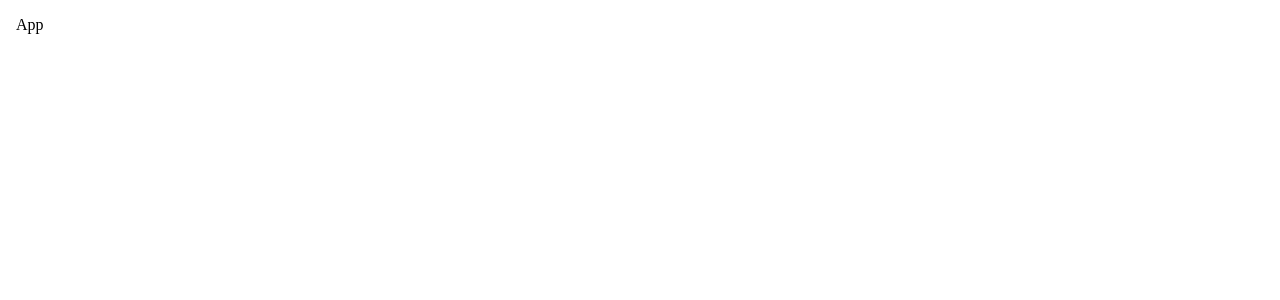
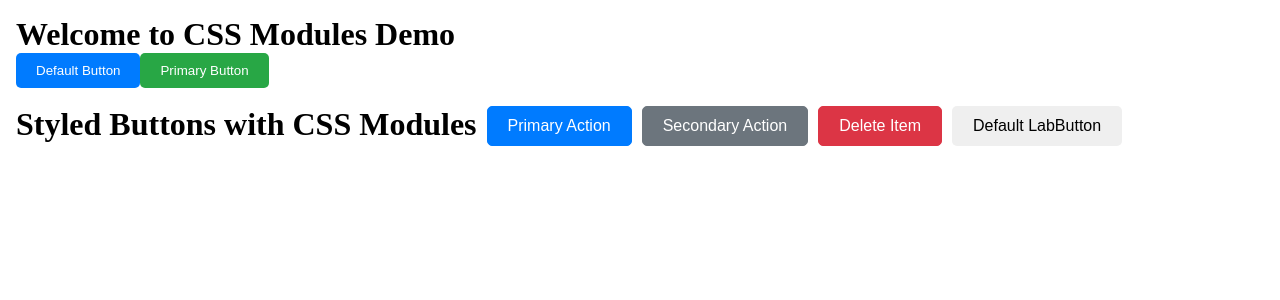
Before and after one commit to gech71/class-teach, a React (Vite) app: page / in a window 1280 px wide. Shown: the top 300 px of the page. Built offline with nearby package versions, Linux system fonts and the light colour scheme.

Commit message:
Add Button and LabButton components with CSS Modules for styling

```diff
--- a/src/App.tsx
+++ b/src/App.tsx
@@ -1,8 +1,23 @@
+import Button from "./components/Button";
+import LabButton from "./components/LabButton";
 
 const App = () => {
   return (
-    <div>App</div>
-  )
-}
+    <div>
+      <h1>Welcome to CSS Modules Demo</h1>
+      <Button>Default Button</Button>
+      <Button type="primary">Primary Button</Button>
+      <br />
+      <br />
+      <div style={{ display: "flex", gap: "10px" }}>
+        <h1>Styled Buttons with CSS Modules</h1>
+        <LabButton variant="primary">Primary Action</LabButton>
+        <LabButton variant="secondary">Secondary Action</LabButton>
+        <LabButton variant="danger">Delete Item</LabButton>
+        <LabButton>Default LabButton</LabButton>
+      </div>
+    </div>
+  );
+};
 
-export default App
+export default App;
--- /dev/null
+++ b/src/components/Button.module.css
@@ -0,0 +1,18 @@
+/* Button.module.css */
+.button {
+  background-color: #007bff;
+  color: white;
+  padding: 10px 20px;
+  border: none;
+  border-radius: 5px;
+  cursor: pointer;
+}
+
+.primary {
+  background-color: #28a745;
+  color: white;
+  padding: 10px 20px;
+  border: none;
+  border-radius: 5px;
+  cursor: pointer;
+}
--- /dev/null
+++ b/src/components/Button.tsx
@@ -0,0 +1,14 @@
+// Button.js
+
+import styles from "./Button.module.css"; // 'styles' is an object
+
+interface ButtonProps {
+  type?: "default" | "primary";
+  children: React.ReactNode;
+}
+function Button({ type = "default", children }: ButtonProps) {
+  const buttonClass = type === "primary" ? styles.primary : styles.button;
+  return <button className={buttonClass}>{children}</button>;
+}
+
+export default Button;
--- /dev/null
+++ b/src/components/LabButton.module.css
@@ -0,0 +1,41 @@
+.base {
+  padding: 10px 20px;
+  border-radius: 5px;
+  font-size: 16px;
+  cursor: pointer;
+  border: 1px solid transparent;
+  transition: all 0.2s ease-in-out;
+}
+
+.primary {
+  background-color: #007bff;
+  color: white;
+  border-color: #007bff;
+}
+
+.secondary {
+  background-color: #6c757d;
+  color: white;
+  border-color: #6c757d;
+}
+
+.danger {
+  background-color: #dc3545;
+  color: white;
+  border-color: #dc3545;
+}
+
+.primary:hover {
+  background-color: #0056b3;
+  border-color: #0056b3;
+}
+
+.secondary:hover {
+  background-color: #545b62;
+  border-color: #545b62;
+}
+
+.danger:hover {
+  background-color: #bd2130;
+  border-color: #bd2130;
+}
--- /dev/null
+++ b/src/components/LabButton.tsx
@@ -0,0 +1,14 @@
+import styles from "./LabButton.module.css";
+interface LabButtonProps {
+  children: React.ReactNode;
+  variant?: "default" | "primary" | "secondary" | "danger";
+}
+
+const LabButton = ({ children, variant = "default" }: LabButtonProps) => {
+  // Combine base style with the chosen variant style
+  const buttonClass = `${styles.base} ${styles[variant] || styles.base}`;
+
+  return <button className={buttonClass}>{children}</button>;
+};
+
+export default LabButton;
```
